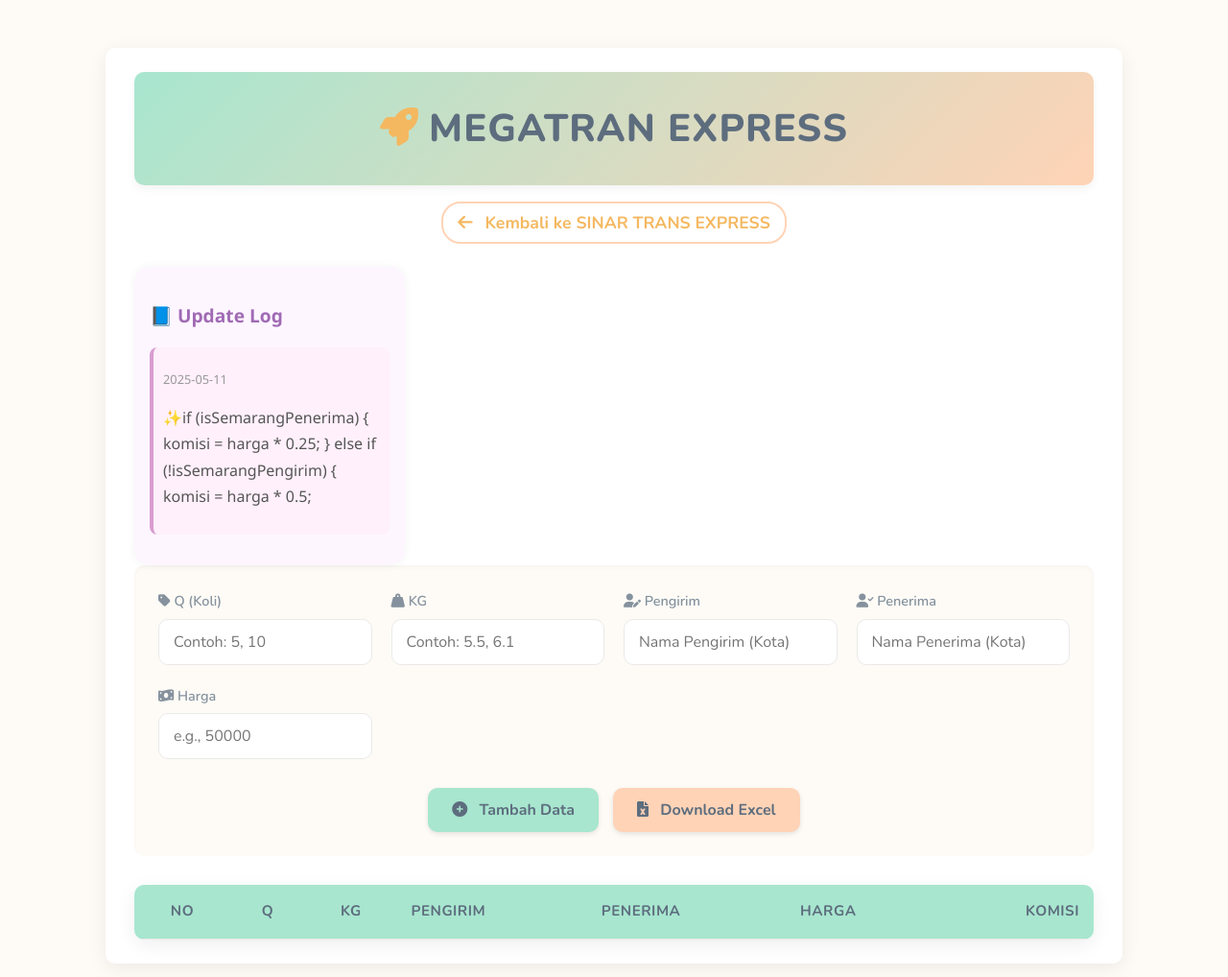
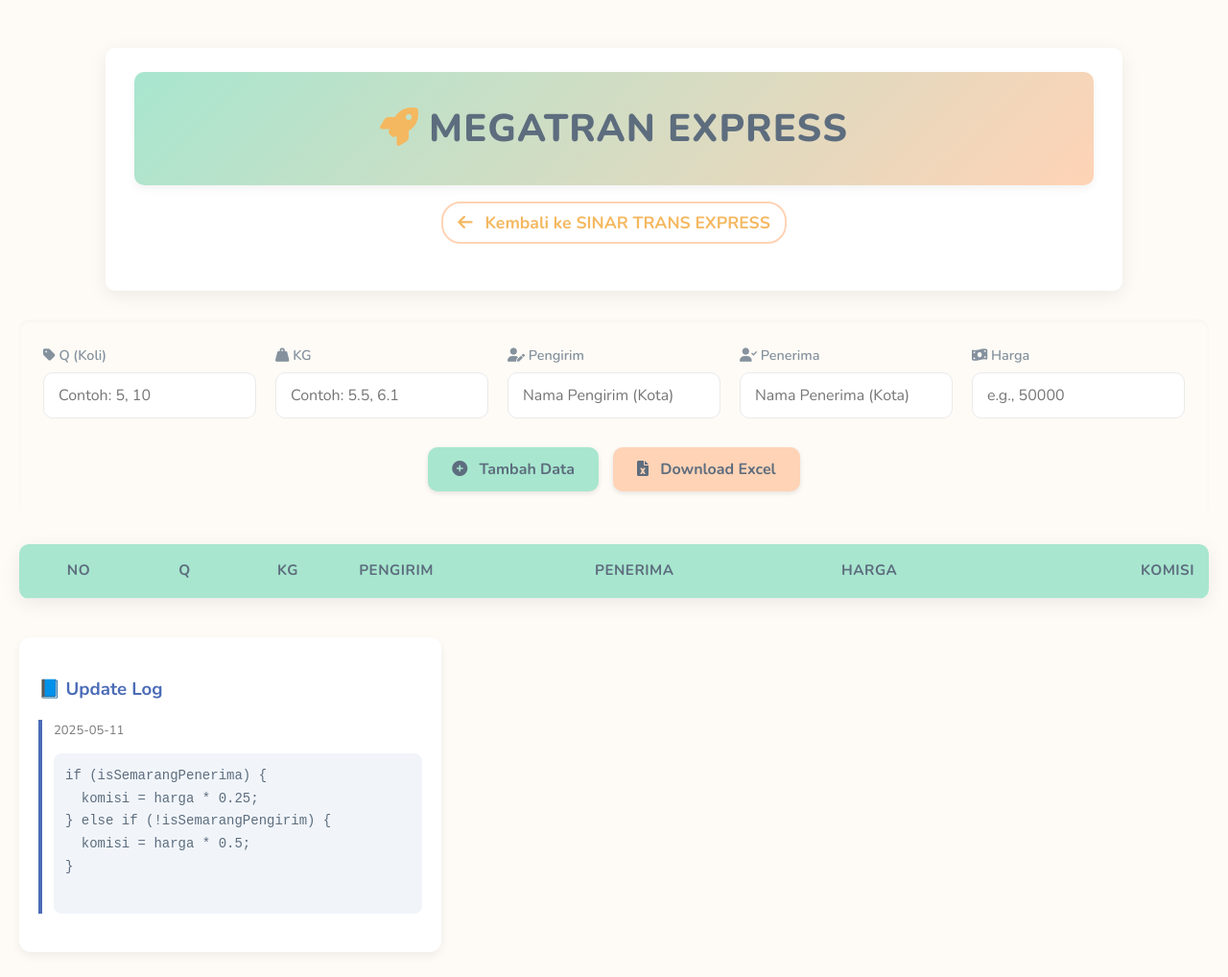
Before and after one commit to Ak1rin/CommCalculator, a plain HTML site: page kerjaan1.html in a window 1280 px wide. Shown: the whole page at 96% size. Drawn offline with nearby package versions, Linux system fonts and the light colour scheme.

Commit message:
Update kerjaan1.html

```diff
--- a/kerjaan1.html
+++ b/kerjaan1.html
@@ -313,20 +313,6 @@
       <a href="Kerjaan2.html"><i class="fas fa-arrow-left"></i> Kembali ke SINAR TRANS EXPRESS</a>
     </nav>
 
-    <div style="display: flex; gap: 1rem;">
-  <!-- Changelog Sidebar (Put this before or after the main content for left or right placement) -->
-  <aside class="changelog-sidebar">
-    <h3>📘 Update Log</h3>
-    <div class="changelog-entry">
-      <p class="date">2025-05-11</p>
-      <p>✨if (isSemarangPenerima) {
-        komisi = harga * 0.25;
-      } else if (!isSemarangPengirim) {
-        komisi = harga * 0.5;
-    </div>
-    <!-- Add more entries as needed -->
-  </aside>
-
   <!-- Main Content (what you already have) -->
   <div class="main-content">
     <!-- Your existing site content here -->
@@ -464,5 +450,25 @@
       a.click();
     }
   </script>
+<div style="display: flex; gap: 1rem; flex-wrap: wrap; margin-top: 40px;">
+  <!-- Changelog Sidebar -->
+  <aside style="flex: 1 1 300px; background-color: #ffffff; padding: 20px; border-radius: 12px; box-shadow: 0 4px 10px rgba(0,0,0,0.06); max-width: 400px;">
+    <h3 style="color: #4B6CB7; margin-bottom: 15px;">📘 Update Log</h3>
+
+    <div style="margin-bottom: 20px; border-left: 4px solid #4B6CB7; padding-left: 12px;">
+      <p style="font-size: 13px; color: #777;">2025-05-11</p>
+      <pre style="background-color: #f1f5fa; padding: 12px; border-radius: 8px; font-family: monospace; font-size: 14px; margin-top: 5px;">
+if (isSemarangPenerima) {
+  komisi = harga * 0.25;
+} else if (!isSemarangPengirim) {
+  komisi = harga * 0.5;
+}
+      </pre>
+    </div>
+
+    <!-- Add more changelog entries below as needed -->
+  </aside>
+</div>
+
 </body>
 </html>
```
